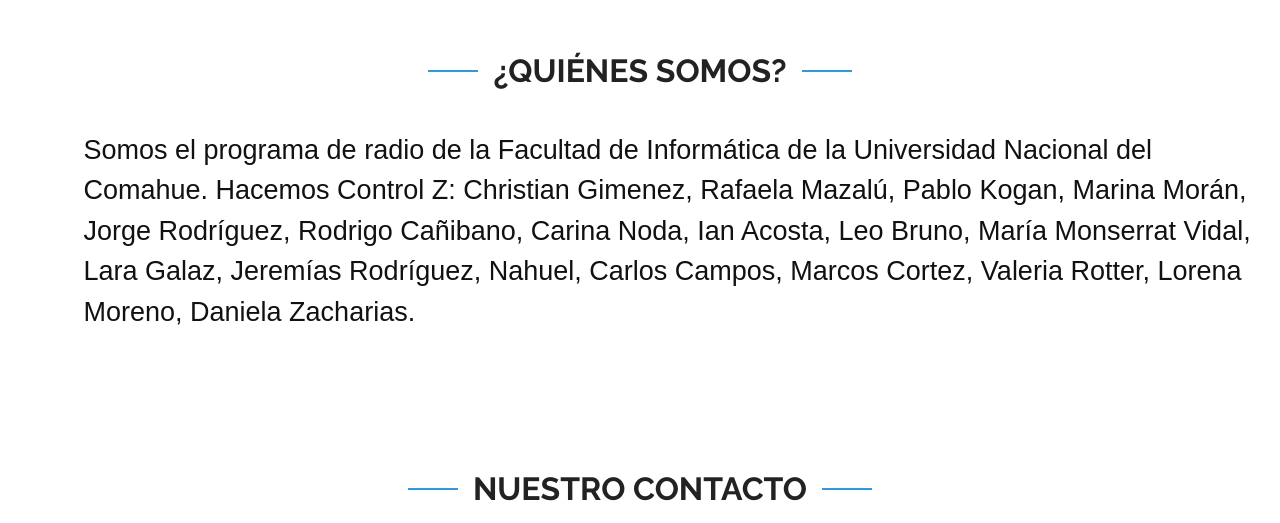
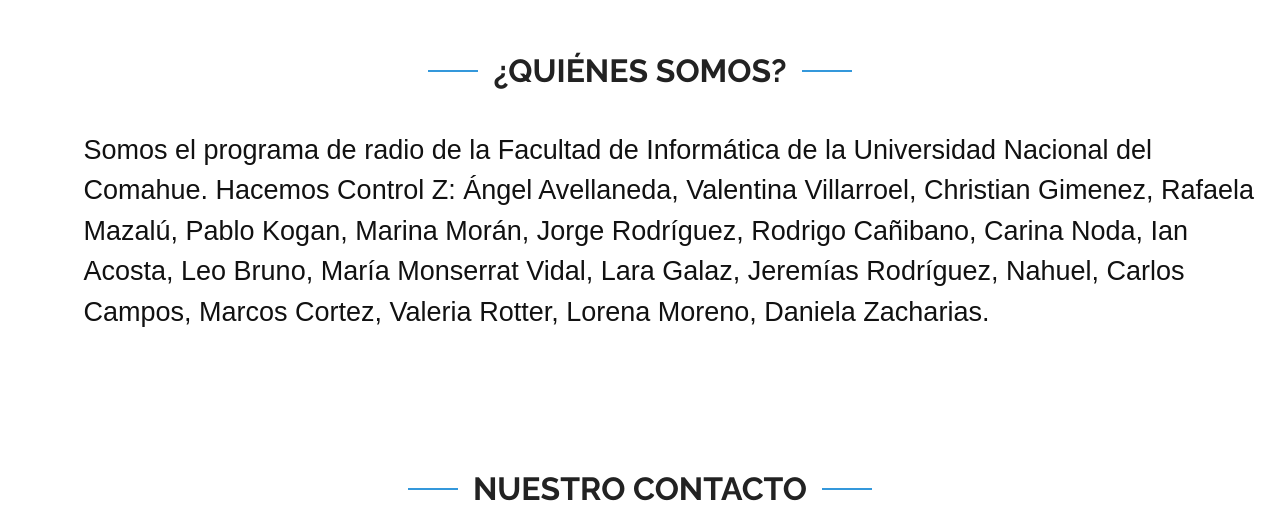
Before and after one commit to cnngimenez/web-controlz, a website: page www/index.html in a window 1280 px wide. Shown: the part 2820-3343 px from the top of the page. Drawn offline with nearby package versions, Linux system fonts and the light colour scheme.

Commit message:
Incluyendo más personas que integran Control Z.

```diff
--- a/www/index.html
+++ b/www/index.html
@@ -295,7 +295,7 @@
       </div>
       <div class="container">
         <div class="mx-auto texto" data-aos="fade-up">
-          <p>Somos el programa de radio de la Facultad de Informática de la Universidad Nacional del Comahue. Hacemos Control Z: Christian Gimenez, Rafaela Mazalú, Pablo Kogan, Marina Morán, Jorge Rodríguez, Rodrigo Cañibano, Carina Noda, Ian Acosta, Leo Bruno, María Monserrat Vidal, Lara Galaz, Jeremías Rodríguez, Nahuel, Carlos Campos, Marcos Cortez, Valeria Rotter, Lorena Moreno, Daniela Zacharias.</p>
+          <p>Somos el programa de radio de la Facultad de Informática de la Universidad Nacional del Comahue. Hacemos Control Z: Ángel Avellaneda, Valentina Villarroel, Christian Gimenez, Rafaela Mazalú, Pablo Kogan, Marina Morán, Jorge Rodríguez, Rodrigo Cañibano, Carina Noda, Ian Acosta, Leo Bruno, María Monserrat Vidal, Lara Galaz, Jeremías Rodríguez, Nahuel, Carlos Campos, Marcos Cortez, Valeria Rotter, Lorena Moreno, Daniela Zacharias.</p>
 
         </div>
 
```
